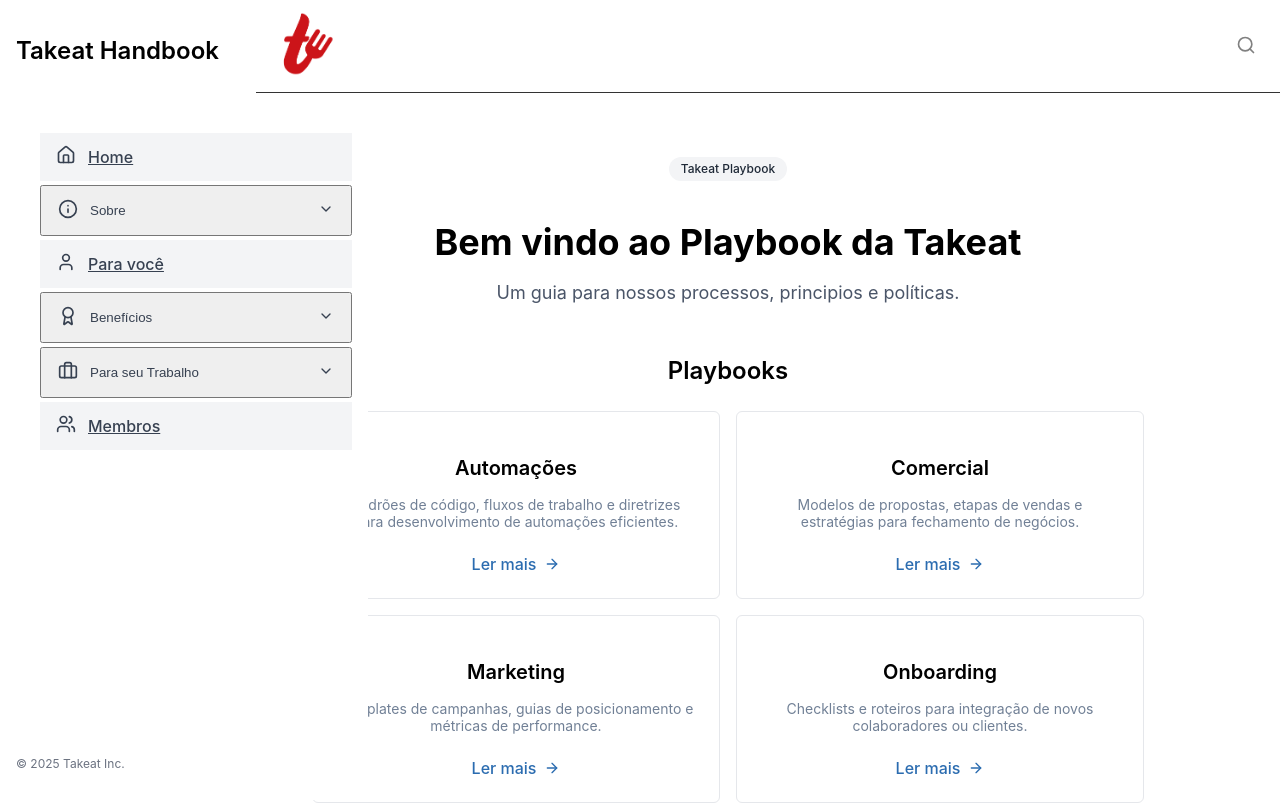
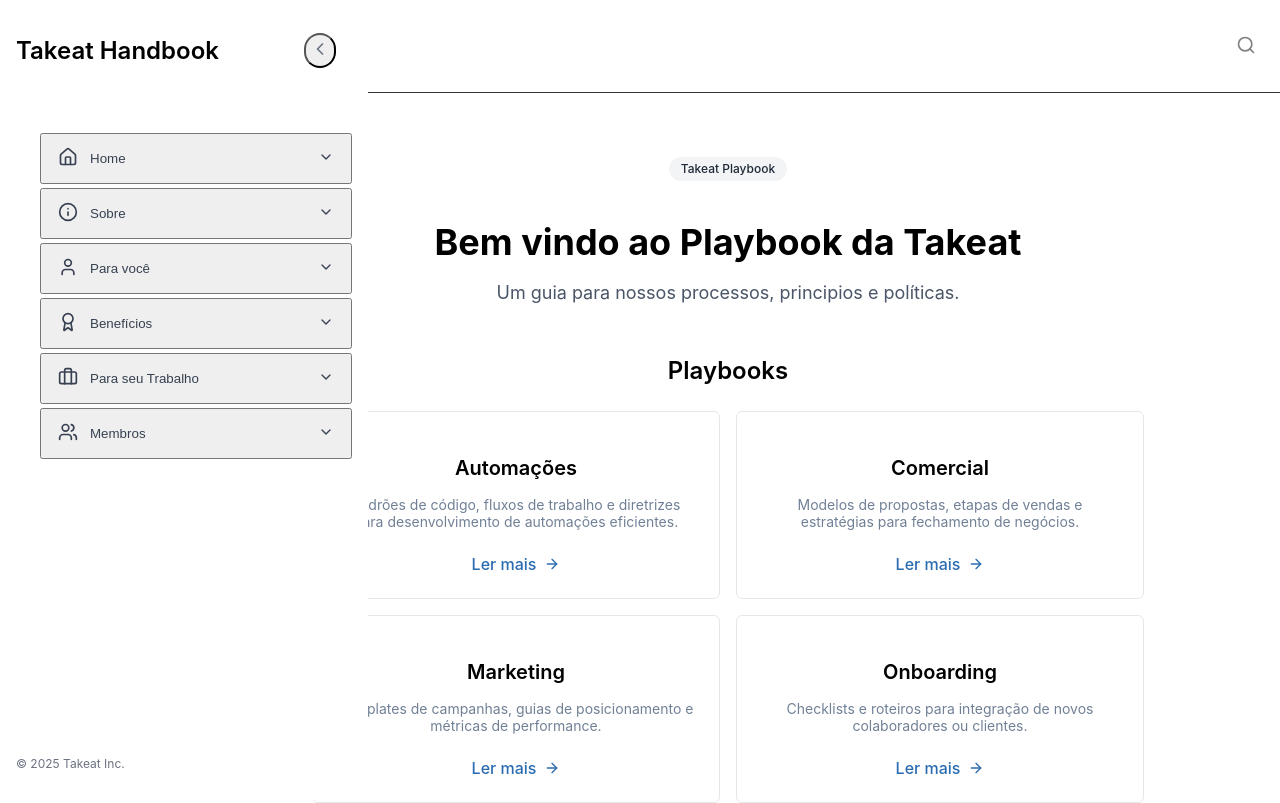
Before and after one commit to Luizgi/playbook-takeat, a React (Create React App) app: page / in a window 1280 px wide. Shown: the top 803 px of the page. Built offline with nearby package versions, Linux system fonts and the light colour scheme.

Commit message:
Transform cards in components to be reusable

```diff
--- /dev/null
+++ b/src/Components/Cards/component.tsx
@@ -0,0 +1,23 @@
+import React from 'react';
+import { Link } from 'react-router-dom';
+import { ArrowRight } from 'lucide-react';
+
+import './style.css';
+
+interface PlaybookCardProps {
+  title: string;
+  description: string;
+  path: string;
+}
+
+const PlaybookCard: React.FC<PlaybookCardProps> = ({ title, description, path }) => {
+  return (
+    <div className="playbookBlock">
+      <h3 className="playbookTitle">{title}</h3>
+      <p className="playbookDesc">{description}</p>
+      <Link to={path} className="playbookPage"> Ler mais <ArrowRight size={16} className="arrowLink" /></Link>
+    </div>
+  );
+};
+
+export default PlaybookCard;
--- /dev/null
+++ b/src/Components/Cards/style.css
@@ -0,0 +1,42 @@
+  .playbookBlock {
+    background-color: #fff;
+    border: 1px solid #e5e7eb;
+    border-radius: 0.375rem;
+    padding: 1.5rem;
+    transition: box-shadow 0.2s ease-in-out;
+  }
+
+  .playbookBlock:hover {
+    box-shadow: 0 4px 6px rgba(0, 0, 0, 0.1);
+    transform: translateY(-4px);
+  }
+
+  .playbookTitle {
+    font-size: 1.25rem;
+    font-weight: 600;
+    margin-bottom: 1rem;
+  }
+
+  .playbookDesc {
+    color: #718096;
+    font-size: 0.875rem;
+    margin-bottom: 1.5rem;
+  }
+
+  .playbookPage {
+    font-size: 1rem;
+    font-weight: 500;
+    color: #2b6cb0;
+    text-decoration: none;
+    display: inline-flex;
+    align-items: center;
+    transition: color 0.2s ease-in-out;
+  }
+
+  .playbookPage:hover {
+    color: #2c5282;
+  }
+
+  .arrowLink {
+    margin-left: 0.5rem;
+  }
--- a/src/Components/Sidebar/component.tsx
+++ b/src/Components/Sidebar/component.tsx
@@ -45,8 +45,7 @@
 
   const navItems: NavItem[] = [
     { title: 'Home', path: '/', icon: <Home size={20}/>, children: [] },
-    { title: 'Sobre', icon: <Info size={20}/>,
-    children: [
+    { title: 'Sobre', icon: <Info size={20}/>, children: [
       { title: 'Nosso Produto',  path: '/', icon: <Star size={18} />},
       { title: 'Nossa História', path: '/', icon: <History size={18} />},
       { title: 'Nossa Cultura',  path: '/', icon: <Lightbulb size={18}/>},
@@ -58,14 +57,11 @@
     ]
     },
     { title: 'Para você', path: '/', icon: <User size={20}/>, children: []},
-  {
-    title: 'Benefícios', icon: <Award size={20}/>,
-    children: [
+    { title: 'Benefícios', icon: <Award size={20}/>, children: [
         { title: 'Vale Refeição', path: '/', icon: <Coffee size={18}/>},
       ]
     },
-  { title: 'Para seu Trabalho', icon: <Briefcase size={20}/>,
-  children: [
+    { title: 'Para seu Trabalho', icon: <Briefcase size={20}/>, children: [
       { title: 'Trilhas', path: '/', icon: <BookOpen size={18}/>},
       { title: 'Tom de Voz', path: '/', icon: <Headphones size={18}/>},
       { title: 'Compras', path: '/', icon: <ShoppingCart size={18}/>},
@@ -77,43 +73,51 @@
       { title: 'Portal de Líderes', path: '/', icon: <Crown size={18}/>},
     ]
     },
-{ title: 'Membros', path:'/', icon: <Users size={20}/>}
+    { title: 'Membros', path:'/', icon: <Users size={20}/>, children: []}
     ];
 
   const renderNavItem = (item: NavItem, index: number) => {
-    if(item.children && item.children.length > 0)
-    {
     const isExpanded = expandedSections[item.title.toLowerCase()];
 
     return (
-
       <li key={`${item.title}-${index}`} className="nav-item">
-
-          <button onClick={() => toggleSection(item.title.toLowerCase())} className={cn("nav-button", !isOpen && "nav-button-collapsed")}>
+        <button
+          onClick={() => item.children && toggleSection(item.title.toLowerCase())}
+          className={cn("nav-button", !isOpen && "nav-button-collapsed")}
+        >
           <span className="nav-icon">{item.icon}</span>
 
           {isOpen && (
             <>
               <span className="nav-title">{item.title}</span>
-                <span className="nav-chevron"> {isExpanded ? <ChevronUp size={16}/>: <ChevronDown size={16}/>} </span>
+              {item.children && (
+                <span className="nav-chevron">
+                  {isExpanded ? <ChevronUp size={16} /> : <ChevronDown size={16} />}
+                </span>
+              )}
             </>
           )}
         </button>
 
-          {isOpen && isExpanded && (
-            <ul className="nav-submenu">{item.children.map((child, childIndex) => (
+        {isOpen && isExpanded && item.children && (
+          <ul className="nav-submenu">
+            {item.children.map((child, childIndex) => (
               <li key={`${child.title}-${childIndex}`}>
                 {child.path ? (
-                    <NavLink to={child.path} className={({ isActive }) => cn("nav-sublink", isActive ? "nav-sublink-active": "nav-sublink-hover")}>
+                  <NavLink
+                    to={child.path}
+                    className={({ isActive }) =>
+                      cn("nav-sublink", isActive ? "nav-sublink-active" : "nav-sublink-hover")
+                    }
+                  >
                     <span className="nav-icon">{child.icon}</span>
                     <span className="nav-subtitle">{child.title}</span>
                   </NavLink>
                 ) : (
                   <div className="nav-sublink-static">
                     <span className="nav-icon">{child.icon}</span>
-                      <span className="nav-icon">{child.title}</span>
+                    <span className="nav-subtitle">{child.title}</span>
                   </div>
-
                 )}
               </li>
             ))}
@@ -121,19 +125,6 @@
         )}
       </li>
     );
-    }
-
-        if(item.path){
-          return(
-            <li key={`${item.title}-${index}`} className="nav-item">
-              <NavLink to= {item.path} className={({ isActive }) => cn("nav-link", isActive ? "nav-link-active" : "nav-link-hover", !isOpen && "nav-link-collapsed")}>
-                <span className="nav-icon">{item.icon}</span>
-                <span className={cn("nav-title", isOpen ? "nav-title-visible" : "nav-title-hidden")}>{item.title}</span>
-              </NavLink>
-            </li>
-          );
-      }
-      return null;
   };
 
     return(
--- a/src/Components/Sidebar/style.css
+++ b/src/Components/Sidebar/style.css
@@ -126,6 +126,7 @@
 }
 
 .sidebar-expanded {
+  z-index: 15;
   width: 22rem;
   padding-right: 1rem;
 }
--- a/src/Pages/Home/page.tsx
+++ b/src/Pages/Home/page.tsx
@@ -1,67 +1,65 @@
 import React from 'react';
+import './style.css';
 
-import './style.css';
 import Layout from '../../Components/Layout/component.tsx';
+import PlaybookCard from '../../Components/Cards/component.tsx';
 
 import { motion } from 'framer-motion';
-import { ArrowRight } from 'lucide-react';
 import { Link } from 'react-router-dom';
 
 const Index = () => {
-  const fadeIn = { hidden: {opacity: 0, y: 20}, visible: { opacity: 1, y: 0, transition: { duration: 0.6 } } };
-  const stagger = { hidden: {opacity: 0}, visible: { opacity: 1, transition: { staggerChildren: 0.1 } } };
+  const fadeIn = { hidden: { opacity: 0, y: 20 }, visible: { opacity: 1, y: 0, transition: { duration: 0.6 } } };
+  const stagger = { hidden: { opacity: 0 }, visible: { opacity: 1, transition: { staggerChildren: 0.1 } } };
 
   const playbooks = [
-        { title: 'Automações',  description: 'Padrões de código, fluxos de trabalho e diretrizes para desenvolvimento de automações eficientes.', path: '/' },
-        { title: 'Comercial',   description: 'Modelos de propostas, etapas de vendas e estratégias para fechamento de negócios.',                 path: '/'  },
-        { title: 'Marketing',   description: 'Templates de campanhas, guias de posicionamento e métricas de performance.',                        path: '/'  },
-        { title: 'Onboarding',  description: 'Checklists e roteiros para integração de novos colaboradores ou clientes.',                         path: '/'  },
-        { title: 'Parcerias',   description: 'Critérios de avaliação, modelos de contrato e gestão de relacionamento com parceiros.',             path: '/'  },
-        { title: 'Pessoas',     description: 'Políticas de RH, modelos de avaliação e programas de desenvolvimento de equipes.',                  path: '/'  },
-        { title: 'Produto',     description: 'Documentação de features, roadmap e processos de validação de ideias.',                             path: '/'  },
-        { title: 'Sucesso',     description: 'Indicadores de satisfação, playbooks de retenção e gestão de contas estratégicas.',                 path: '/'  },
-        { title: 'Suporte',     description: 'Protocolos de atendimento, bases de conhecimento e escalonamento de tickets.',                      path: '/'  },
-        { title: 'Tecnologia',  description: 'Padrões de código, políticas de infraestrutura e decisões de arquitetura.',                         path: '/'  },
+    { title: 'Automações', description: 'Padrões de código, fluxos de trabalho e diretrizes para desenvolvimento de automações eficientes.', path: '/' },
+    { title: 'Comercial', description: 'Modelos de propostas, etapas de vendas e estratégias para fechamento de negócios.', path: '/' },
+    { title: 'Marketing', description: 'Templates de campanhas, guias de posicionamento e métricas de performance.', path: '/' },
+    { title: 'Onboarding', description: 'Checklists e roteiros para integração de novos colaboradores ou clientes.', path: '/' },
+    { title: 'Parcerias', description: 'Critérios de avaliação, modelos de contrato e gestão de relacionamento com parceiros.', path: '/' },
+    { title: 'Pessoas', description: 'Políticas de RH, modelos de avaliação e programas de desenvolvimento de equipes.', path: '/' },
+    { title: 'Produto', description: 'Documentação de features, roadmap e processos de validação de ideias.', path: '/' },
+    { title: 'Sucesso', description: 'Indicadores de satisfação, playbooks de retenção e gestão de contas estratégicas.', path: '/' },
+    { title: 'Suporte', description: 'Protocolos de atendimento, bases de conhecimento e escalonamento de tickets.', path: '/' },
+    { title: 'Tecnologia', description: 'Padrões de código, políticas de infraestrutura e decisões de arquitetura.', path: '/' },
   ];
 
-      return(
+  return (
     <Layout>
       <div className="pageDiv">
-          <motion.div className='motionDiv' initial='hidden' animate='visible' variants={fadeIn}>
-
+        <motion.div className="motionDiv" initial="hidden" animate="visible" variants={fadeIn}>
           <span className="pageTitle"> Takeat Playbook </span>
           <h1 className="mainText"> Bem vindo ao Playbook da Takeat</h1>
           <p className="subText"> Um guia para nossos processos, principios e políticas.</p>
 
           <motion.div className="playbookAbout" variants={stagger}>
-
             <motion.div variants={fadeIn}>
               <h2 className="playbookTitleReference"> Playbooks </h2>
               <div className="playbookContainer">
+
                 {playbooks.map((playbook, index) => (
-                  <motion.div key={index} className="playbookBlock" variants={fadeIn}>
+                  <PlaybookCard
+                    key={index}
+                    title={playbook.title}
+                    description={playbook.description}
+                    path={playbook.path}
+                  />
+                ))}
 
-                    <h3 className="playbookTitle">{playbook.title}</h3>
-                    <p className="playbookDesc">{playbook.description}</p>
-                    <Link to={playbook.path} className="playbookPage">Ler mais<ArrowRight size={16} className='arrowLink'/></Link>
-                  </motion.div>
-              ))}
               </div>
             </motion.div>
 
             <motion.div variants={fadeIn} className="footerBlock">
-
-                <hr className="footer"/>
+              <hr className="footer" />
               <h2 className="footerTitle"> Começando: </h2>
               <p className="footerAsk"> Novo na companhia? Tente começar explorando essas seções: </p>
 
               <div className="footerLinks">
-                  <Link to='/' className="footerLink"> Overview dos Benefícios </Link>
-                  <Link to='/' className="footerLink"> Políticas </Link>
-                  <Link to='/' className="footerLink"> Sobre Equipes </Link>
+                <Link to="/" className="footerLink"> Overview dos Benefícios </Link>
+                <Link to="/" className="footerLink"> Políticas </Link>
+                <Link to="/" className="footerLink"> Sobre Equipes </Link>
               </div>
             </motion.div>
-
           </motion.div>
         </motion.div>
       </div>
--- a/src/Pages/Home/style.css
+++ b/src/Pages/Home/style.css
@@ -43,49 +43,6 @@
   display: grid;
   gap: 2rem;
   grid-template-columns: repeat(auto-fill, minmax(280px, 1fr));
-}
-
-.playbookBlock {
-  background-color: #fff;
-  border: 1px solid #e5e7eb;
-  border-radius: 0.375rem;
-  padding: 1.5rem;
-  transition: box-shadow 0.2s ease-in-out;
-}
-
-.playbookBlock:hover {
-  box-shadow: 0 4px 6px rgba(0, 0, 0, 0.1);
-  transform: translateY(-4px);
-}
-
-.playbookTitle {
-  font-size: 1.25rem;
-  font-weight: 600;
-  margin-bottom: 1rem;
-}
-
-.playbookDesc {
-  color: #718096;
-  font-size: 0.875rem;
-  margin-bottom: 1.5rem;
-}
-
-.playbookPage {
-  font-size: 1rem;
-  font-weight: 500;
-  color: #2b6cb0;
-  text-decoration: none;
-  display: inline-flex;
-  align-items: center;
-  transition: color 0.2s ease-in-out;
-}
-
-.playbookPage:hover {
-  color: #2c5282;
-}
-
-.arrowLink {
-  margin-left: 0.5rem;
 }
 
 .playbookTitleReference {
```
Lines whose indentation alone changed are shown as unchanged.
